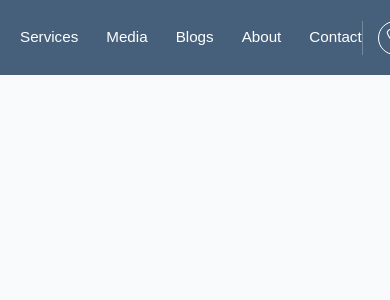
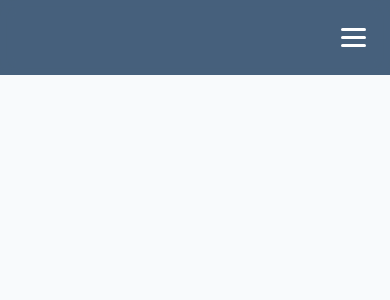
Before and after one commit to vanlandinghamanderson/Restoration-Company-Website, a Django app: page / in a window 390 px wide. Shown: the top 300 px of the page. Run offline with Django 5.2, Linux system fonts and the light colour scheme; data that the repository does not hold is empty.

Commit message:
Tweaked the navigation bar

```diff
--- a/static/core/css/styles.css
+++ b/static/core/css/styles.css
@@ -21,7 +21,6 @@ body {
     z-index: 1000;
     background: rgba(26, 58, 92, 0.8);
     backdrop-filter: blur(10px);
-
 }
 
 .header_inner {
@@ -43,6 +42,8 @@ body {
     display: flex;
     align-items: center;
     gap: 28px;
+    margin-left: auto;
+    margin-right: 15px;
 }
 
 .main-nav a {
@@ -70,3 +71,88 @@ body {
     border: 1px solid rgb(255, 255, 255);
     color: white;
 }
+
+/***** Hover Effects *****/
+.logo:hover {
+    transform: scale(1.1);
+    color: white;
+    text-shadow: 0 0 15px rgba(255, 255, 255, 0.8);
+}
+
+.main-nav a:hover {
+    transform: scale(1.1);
+    color: white;
+    text-shadow: 0 0 15px rgba(255, 255, 255, 0.8);
+}
+
+.social-link:hover {
+    transform: scale(1.1);
+    color: white;
+    text-shadow: 0 0 15px rgba(255, 255, 255, 0.8);
+}
+
+.nav-toggle {
+    display: none;
+    flex-direction: column;
+    gap: 5px;
+    background: none;
+    border: none;
+    cursor: pointer;
+    color: white;
+    font-size: 1.5rem;
+    padding: 0.25rem;
+}
+
+.nav-toggle span {
+    width: 25px;
+    height: 3px;
+    background: white;
+    border-radius: 2px;
+}
+
+/***** Mobile *****/
+@media (max-width: 897px) {
+    .header_inner {
+        position: relative;
+    }
+
+    .nav-toggle {
+        display: flex;
+        z-index: 1100;
+    }
+
+    .nav-social {
+        border-left: none;
+        border-top: 1px solid rgba(255, 255, 255, .25);
+        padding-top: 15px;
+        width: 100%;
+        justify-content: center;
+    }
+
+    .main-nav {
+        position: fixed;
+        top: 75px;
+        left: 0;
+        right: -15px;
+        background: rgba(26, 58, 92, 0.98);
+        flex-direction: column;
+        align-items: center;
+        padding: 24px 20px 28px;
+        gap: 16px;
+        transform: translateY(-120%);
+        opacity: 0;
+        pointer-events: none;
+        transition: transform 0.35s ease, opacity 0.35s ease;
+        box-shadow: 0 10px 30px rgba(0, 0, 0, 0.2);
+    }
+
+    .main-nav.open {
+        transform: translateY(0);
+        opacity: 1;
+        pointer-events: auto;
+    }
+
+    .main-nav a {
+        padding: 0.35rem 0;
+    }
+}
--- a/static/core/js/main.js
+++ b/static/core/js/main.js
@@ -0,0 +1,18 @@
+document.addEventListener('DOMContentLoaded', () => {
+    navBarToggle();
+});
+
+function navBarToggle() {
+    const navToggle = document.getElementById('navToggle');
+    const navMenu = document.querySelector('.main-nav');
+
+    if (!navToggle || !navMenu) return;
+
+    navToggle.addEventListener('click', () => {
+        navMenu.classList.toggle('open');
+    });
+
+    navMenu.querySelectorAll('a').forEach(link => {
+        link.addEventListener('click', () => navMenu.classList.remove('open'));
+    });
+}
--- a/templates/core/base.html
+++ b/templates/core/base.html
@@ -19,7 +19,6 @@
                 <a href="#">Blogs</a>
                 <a href="#">About</a>
                 <a href="#">Contact</a>
-            </nav>
                 <div class="nav-social">
                     <a href="{{ restoration_site_setting.phone_number }}" class="social-link">
                         <i class="bi bi-telephone"></i>
@@ -33,15 +32,24 @@
                     <a href="{{ restoration_site_setting.facebook_url }}" class="social-link">
                         <i class="bi bi-facebook"></i>
                     </a>
-                <a href="{{ restoration_site_setting.twiiter_url }}" class="social-link">
+                    <a href="{{ restoration_site_setting.twitter_url }}" class="social-link">
                         <i class="bi bi-twitter-x"></i>
                     </a>
                     <a href="{{ restoration_site_setting.linkedin_url }}" class="social-link">
                         <i class="bi bi-linkedin"></i>
                     </a>
                 </div>
+            </nav>
+            <button class="nav-toggle" id="navToggle" aria-label="Toggle navigation">
+                <span></span>
+                <span></span>
+                <span></span>
+            </button>
         </div>
     </header>
     {% block content %}{% endblock %}
+
+    <script src="https://cdn.jsdelivr.net/npm/bootstrap@5.3.8/dist/js/bootstrap.bundle.min.js" integrity="sha384-ENjdO4Dr2bkBIFxQpeoTz1HIcje39Wm4jDKdf19U8gI4ddQ3GYNS7NTKfAdVQSZe" crossorigin="anonymous"></script>
+    <script src="{% static 'core/js/main.js' %}"></script>
 </body>
 </html>
```
Also changed, not shown: 1 other file. Lines whose indentation alone changed are shown as unchanged.
